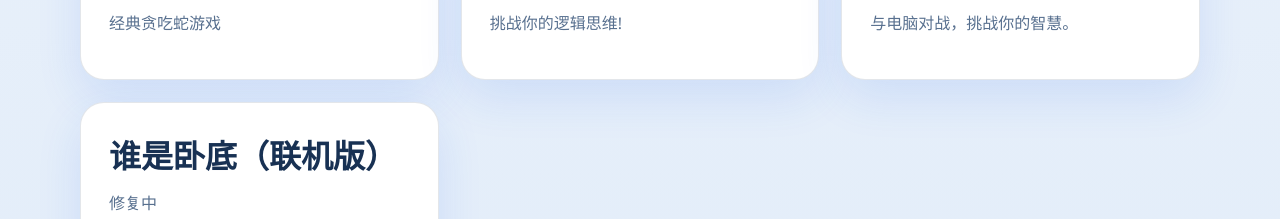
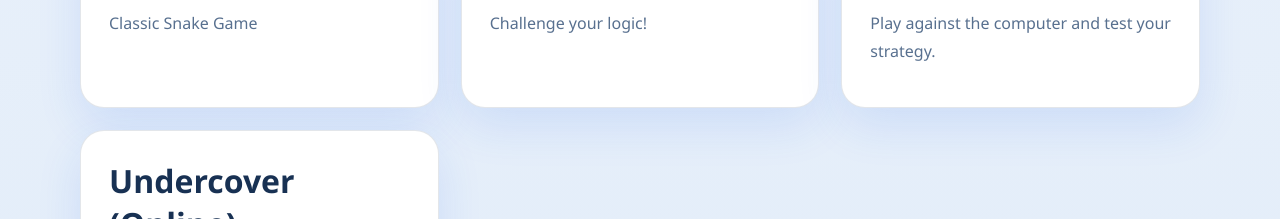
Before and after one commit to haoduo56678-crypto/-, a website: page index.html in a window 1280 px wide. Shown: the part 733-952 px from the top of the page. Drawn offline with Linux system fonts and the light colour scheme.

Commit message:
Update index.html

```diff
--- a/index.html
+++ b/index.html
@@ -55,19 +55,19 @@
       <div class="games">
         <a class="card" href="snake/index.html">
           <h3>Snake</h3>
-          <p>经典贪吃蛇游戏</p>
+         <p>Classic Snake Game</p>
         </a>
         <a class="card" href="minesweeper/index.html">
           <h3>Minesweeper</h3>
-          <p>挑战你的逻辑思维!</p>
+          <p>Challenge your logic!</p>
         </a>
         <a class="card" href="chess/index.html">
           <h3>Chess</h3>
-          <p>与电脑对战，挑战你的智慧。</p>
+          <p>Play against the computer and test your strategy.</p>
         </a>
         <a class="card" href="#" disabled>
-          <h3>谁是卧底（联机版）</h3>
-          <p>修复中</p>
+         <h3>Undercover (Online)</h3>
+          <p>Under maintenance</p>
         </a>
       </div>
     </section>
```
